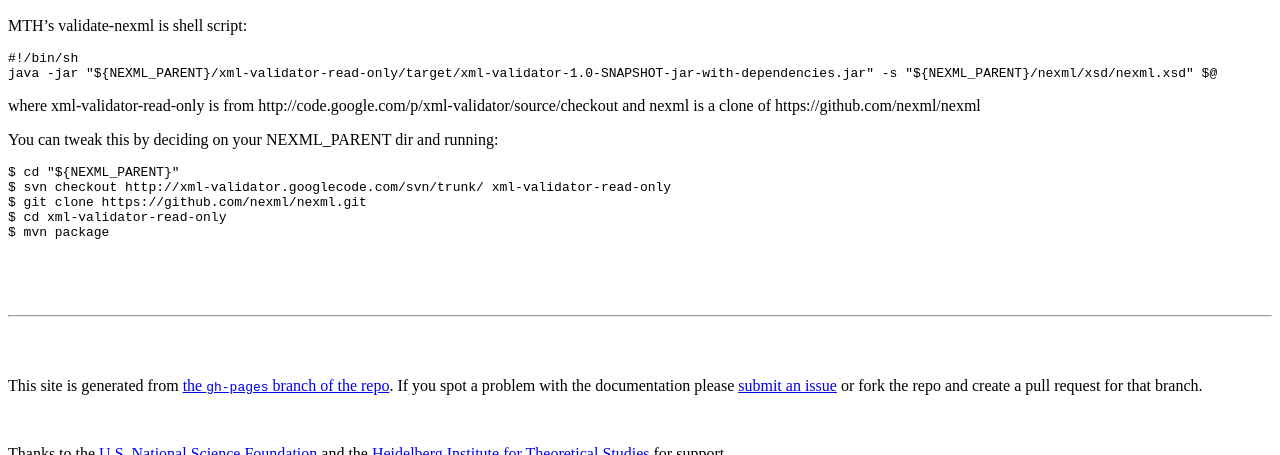
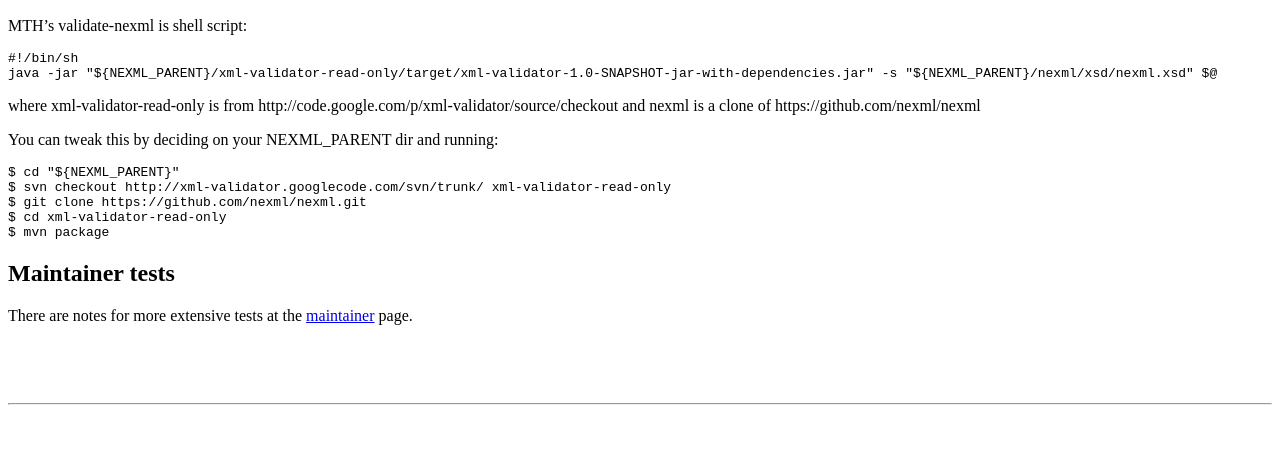
Before and after one commit to OpenTreeOfLife/peyotl, a Jekyll site: the page built from testing/index.md, in a window 1280 px wide and 900 px high, scrolled down 995 px, cut to the strip 0-455 px from the top of the window. Built offline with Jekyll 4.4.1, drawn with Linux system fonts in a browser that asks for light colours.

Commit message:
pointers to maintainer docs

```diff
--- a/testing/index.md
+++ b/testing/index.md
@@ -55,3 +55,7 @@ You can tweak this by deciding on your NEXML_PARENT dir and running:
     $ git clone https://github.com/nexml/nexml.git
     $ cd xml-validator-read-only
     $ mvn package
+
+## Maintainer tests
+
+There are notes for more extensive tests at the [maintainer](../maintainer) page.
```
Also changed, not shown: design/index.md (+1 -0 lines).
